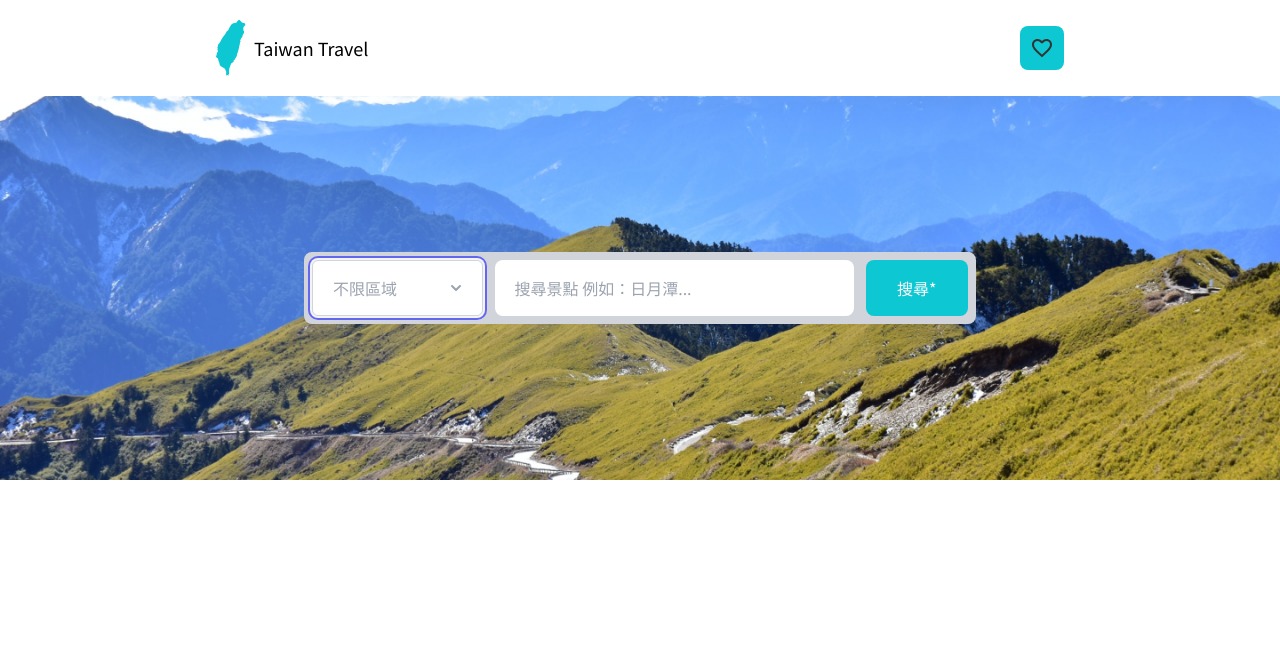
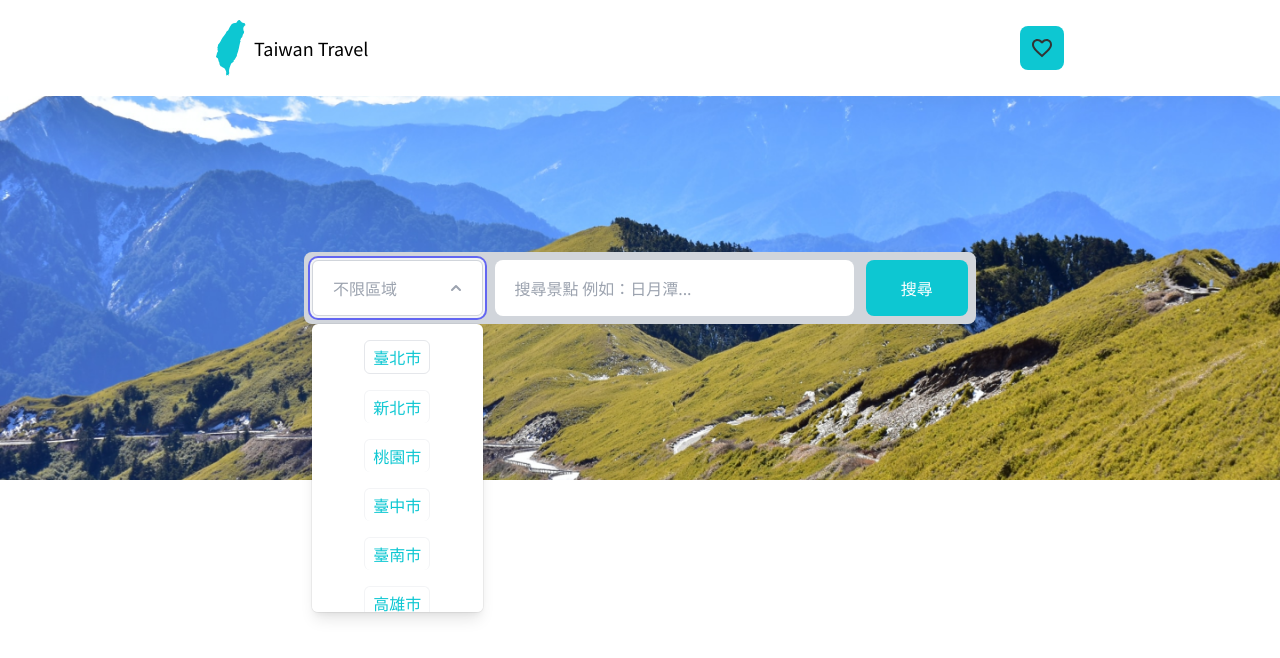
Before and after one commit to weicheng2138/2021-f2e_1, a Vue app: page / in a window 1280 px wide. Both pictures are taken after a click on the button "不限區域". Shown: the top 658 px of the page. Built offline with nearby package versions, Linux system fonts and the light colour scheme.

Commit message:
dropdown v1

```diff
--- a/src/components/DropDownList.vue
+++ b/src/components/DropDownList.vue
@@ -1,7 +1,6 @@
 <template>
-	<div>
+	<div class="transition duration-500 ease-in-out">
 		<!-- This example requires Tailwind CSS v2.0+ -->
-		<div>
 		<button
 			type="button"
 			class="
@@ -24,15 +23,29 @@
 				focus:ring-offset-2
 				focus:ring-offset-gray-100
 				focus:ring-indigo-500
+				transition
+				duration-500
+				ease-in-out
 			"
 			id="menu-button"
 			aria-expanded="true"
 			aria-haspopup="true"
+			@click="dropdown.opened = !dropdown.opened"
 		>
-				不限區域
+			{{ dropdown.selectedItem ? dropdown.selectedItem : "不限區域" }}
 			<!-- Heroicon name: solid/chevron-down -->
 			<svg
-					class="-mr-1 ml-2 h-5 w-5"
+				class="
+					-mr-1
+					ml-2
+					h-5
+					w-5
+					transform
+					transition
+					duration-1000
+					ease-out
+				"
+				:class="{ 'rotate-180': dropdown.opened }"
 				xmlns="http://www.w3.org/2000/svg"
 				viewBox="0 0 20 20"
 				fill="currentColor"
@@ -45,97 +58,82 @@
 				/>
 			</svg>
 		</button>
-		</div>
 
-		<!--
-    Dropdown menu, show/hide based on menu state.
-
-    Entering: "transition ease-out duration-100"
-      From: "transform opacity-0 scale-95"
-      To: "transform opacity-100 scale-100"
-    Leaving: "transition ease-in duration-75"
-      From: "transform opacity-100 scale-100"
-      To: "transform opacity-0 scale-95"
-  -->
 		<div
+			v-if="dropdown.opened"
 			class="
-				hidden
 				origin-top-right
-				absolute
-				right-0
+				h-72
+				overflow-y-auto
 				mt-2
-				w-56
+				p-2
 				rounded-md
 				shadow-lg
 				bg-white
 				ring-1 ring-black ring-opacity-5
 				divide-y divide-gray-100
 				focus:outline-none
+				flex flex-col
+				justify-center
+				ssm:flex-row ssm:flex-wrap
 			"
 			role="menu"
 			aria-orientation="vertical"
 			aria-labelledby="menu-button"
 			tabindex="-1"
 		>
-			<div class="py-1" role="none">
-				<!-- Active: "bg-gray-100 text-gray-900", Not Active: "text-gray-700" -->
-				<a
-					href="#"
-					class="text-gray-700 block px-4 py-2 text-sm"
-					role="menuitem"
-					tabindex="-1"
-					id="menu-item-0"
-					>Edit</a
+			<button
+				v-for="city in dropdown.cities"
+				@click="setDropdownSelected(city)"
+				class="
+					ssm:px-2 ssm:py-1 ssm:m-2 ssm:border
+					py-1
+					rounded-md
+					text-primary
+					hover:bg-primary hover:text-white
+				"
 			>
-				<a
-					href="#"
-					class="text-gray-700 block px-4 py-2 text-sm"
-					role="menuitem"
-					tabindex="-1"
-					id="menu-item-1"
-					>Duplicate</a
-				>
-			</div>
-			<div class="py-1" role="none">
-				<a
-					href="#"
-					class="text-gray-700 block px-4 py-2 text-sm"
-					role="menuitem"
-					tabindex="-1"
-					id="menu-item-3"
-					>Move</a
-				>
-			</div>
-			<div class="py-1" role="none">
-				<a
-					href="#"
-					class="text-gray-700 block px-4 py-2 text-sm"
-					role="menuitem"
-					tabindex="-1"
-					id="menu-item-4"
-					>Share</a
-				>
-				<a
-					href="#"
-					class="text-gray-700 block px-4 py-2 text-sm"
-					role="menuitem"
-					tabindex="-1"
-					id="menu-item-5"
-					>Add to favorites</a
-				>
-			</div>
-			<div class="py-1" role="none">
-				<a
-					href="#"
-					class="text-gray-700 block px-4 py-2 text-sm"
-					role="menuitem"
-					tabindex="-1"
-					id="menu-item-6"
-					>Delete</a
-				>
-			</div>
+				{{ city }}
+			</button>
 		</div>
 	</div>
 </template>
 
-<script setup lang="ts"></script>
+<script setup lang="ts">
+import { ref, reactive } from "vue";
+
+const refNumber = ref(0);
+const dropdown = reactive({
+	selectedItem: "",
+	opened: false,
+	cities: [
+		"臺北市",
+		"新北市",
+		"桃園市",
+		"臺中市",
+		"臺南市",
+		"高雄市",
+		"新竹縣",
+		"苗栗縣",
+		"彰化縣",
+		"南投縣",
+		"雲林縣",
+		"嘉義縣",
+		"基隆市",
+		"新竹市",
+		"嘉義市",
+		"屏東縣",
+		"宜蘭縣",
+		"花蓮縣",
+		"臺東縣",
+		"澎湖縣",
+		"金門縣",
+		"連江縣",
+	],
+});
+
+function setDropdownSelected(city: string) {
+	dropdown.selectedItem = city;
+	dropdown.opened = false;
+}
+</script>
--- a/src/components/SearchBar.vue
+++ b/src/components/SearchBar.vue
@@ -1,6 +1,7 @@
 <script setup lang="ts">
 import DropDownList from "./DropDownList.vue";
 </script>
+
 <template>
 	<div
 		class="
@@ -16,15 +17,17 @@ import DropDownList from "./DropDownList.vue";
 		"
 	>
 		<DropDownList
-			class="w-full rounded-lg h-14 mb-3 md:mb-0 md:mr-3 md:w-80"
+			class="z-50 w-full rounded-lg h-14 mb-3 md:mb-0 md:mr-3 md:w-80"
 		/>
 		<input
-			class="w-full rounded-lg h-14 pl-5 mb-3 md:mb-0 md:mr-3"
+			class="z-10 w-full rounded-lg h-14 pl-5 mb-3 md:mb-0 md:mr-3"
 			type="text"
 			placeholder="搜尋景點 例如：日月潭..."
 		/>
-		<button class="bg-primary w-full text-white rounded-lg h-14 md:w-48">
-			搜尋*
+		<button
+			class="z-10 bg-primary w-full text-white rounded-lg h-14 md:w-48"
+		>
+			搜尋
 		</button>
 	</div>
 </template>
```
Also changed, not shown: src/components/SectionSearch.vue (indentation only), 1 other file (tests, documents, lock files or other folders). Lines whose indentation alone changed are shown as unchanged.
